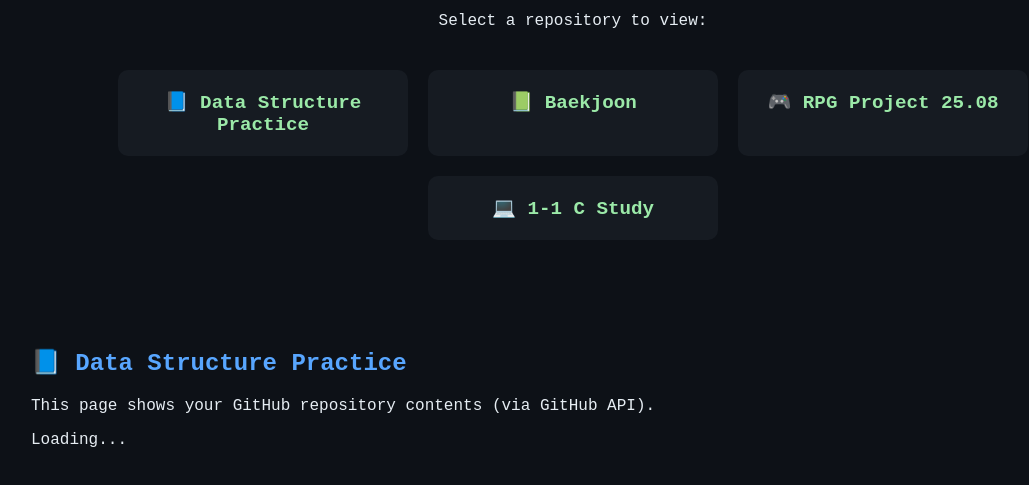
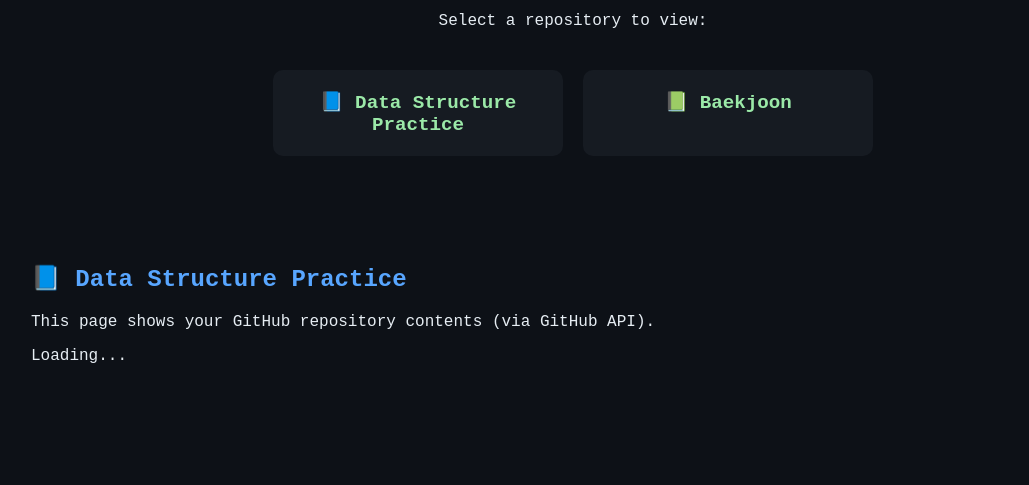
Before and after one commit to namgyumo/Repository_overview, a plain HTML site: page index.html in a window 1280 px wide. Shown: the part 121-606 px from the top of the page, without its empty margins (67-1096 px from the left). Drawn offline with Linux system fonts and the light colour scheme; no server answers.

Commit message:
Update index.html

```diff
--- a/index.html
+++ b/index.html
@@ -61,12 +61,6 @@
     <div class="repo">
       <a href="javascript:void(0)" onclick="loadRepo('Backjoon/')">📗 Baekjoon</a>
     </div>
-    <div class="repo">
-      <a href="javascript:void(0)" onclick="loadRepo('RPG-project-25.08/')">🎮 RPG Project 25.08</a>
-    </div>
-    <div class="repo">
-      <a href="javascript:void(0)" onclick="loadRepo('1-1-C-study/')">💻 1-1 C Study</a>
-    </div>
   </div>
 
   <iframe id="repoFrame" src="Data-structure-practice/"></iframe>
```
